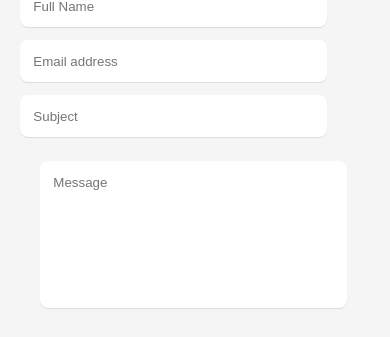
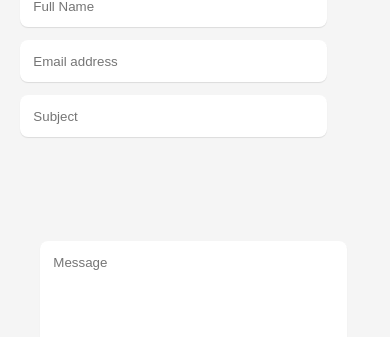
Before and after one commit to Amaranadh9989/Amaranadh_portfolio, a React (Create React App) app: page / in a window 390 px wide. Shown: the part 5542-5879 px from the top of the page. Built offline with nearby package versions, Linux system fonts and the light colour scheme.

Commit message:
responsive testing25

```diff
--- a/src/components/ContactForm.css
+++ b/src/components/ContactForm.css
@@ -156,7 +156,7 @@ h1 {
   }
   #mesage_container {
     margin-right: 0;
-    top: -80px; /* Adjust the position for better spacing */
+    top: 0; /* Adjust the position for better spacing */
   }
   .input-submit{
     position: relative;
```
